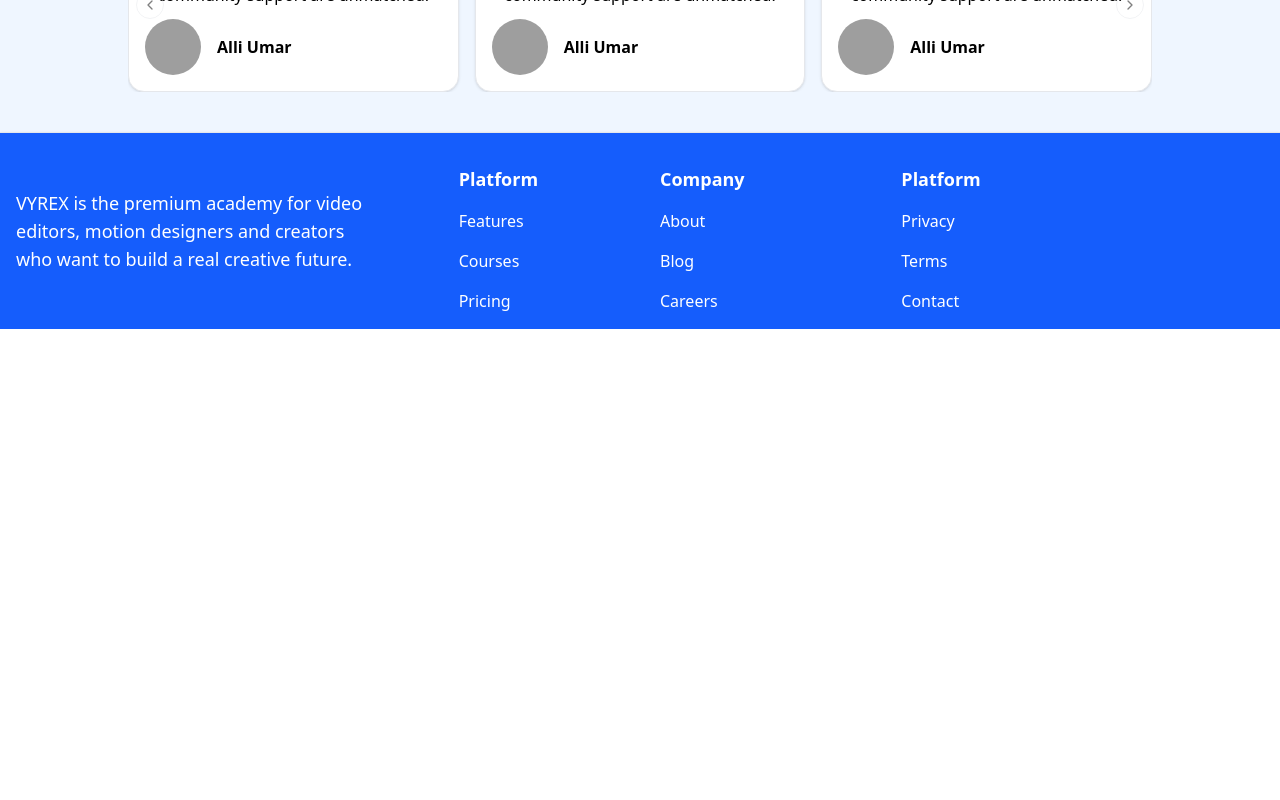
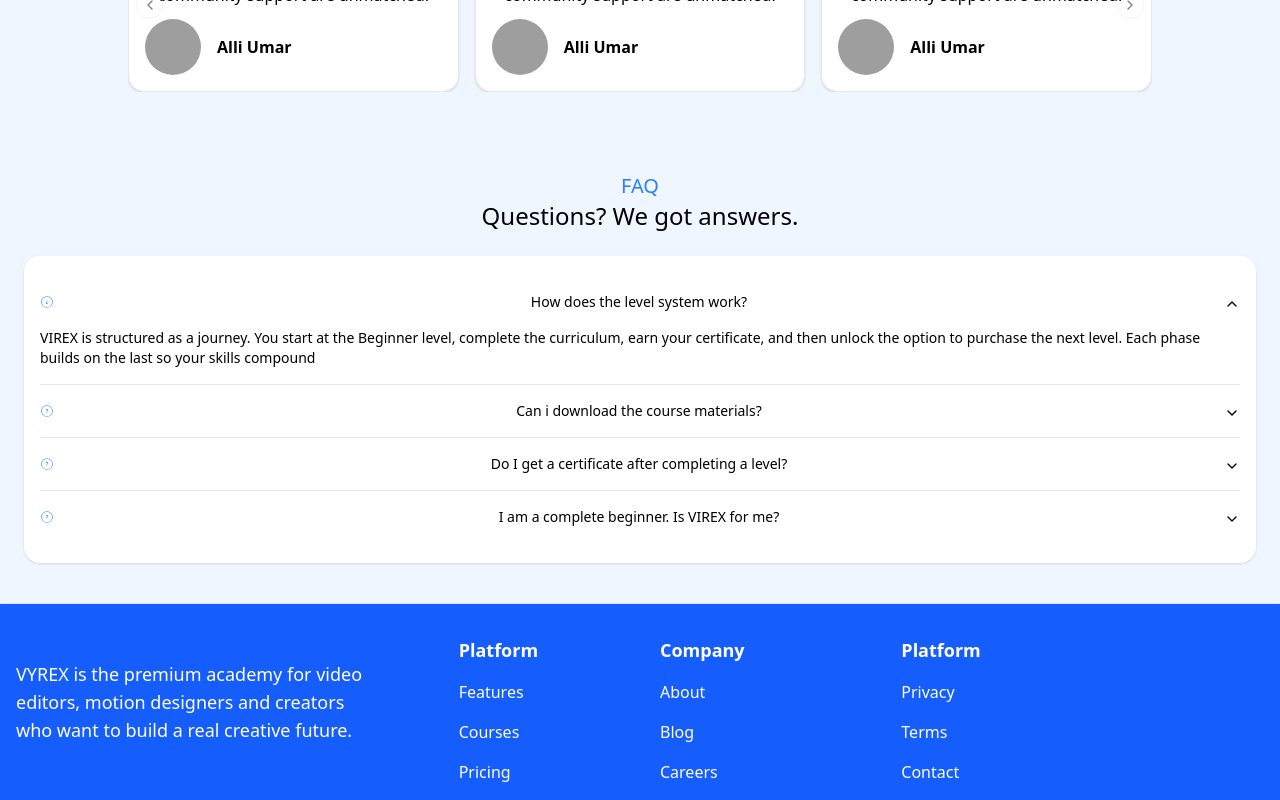
Before and after one commit to ADEDANCE/vyrex, a Next.js app: page / in a window 1280 px wide. Shown: the part 1708-2508 px from the top of the page. Before the commit the page ends 2037 px from the top, so only its background shows below. Built offline with nearby package versions, Linux system fonts and the light colour scheme; grey boxes are pictures that could not be loaded.

Commit message:
Feat:Import Faq section

```diff
--- a/app/page.tsx
+++ b/app/page.tsx
@@ -1,6 +1,7 @@
 import Footer from "./components/Footer";
 import Navbar from "./components/Navbar";
 import About from "./sections/About";
+import Faq from "./sections/Faq";
 import Hero from "./sections/Hero";
 import Price from "./sections/Price";
 import Testimony from "./sections/Testimony";
@@ -11,8 +12,8 @@ export default function Home() {
       <Hero />
       <Price />
       <About />
-      <Testimony/>
-
+      <Testimony />
+      <Faq />
     </div>
   );
 }
```
